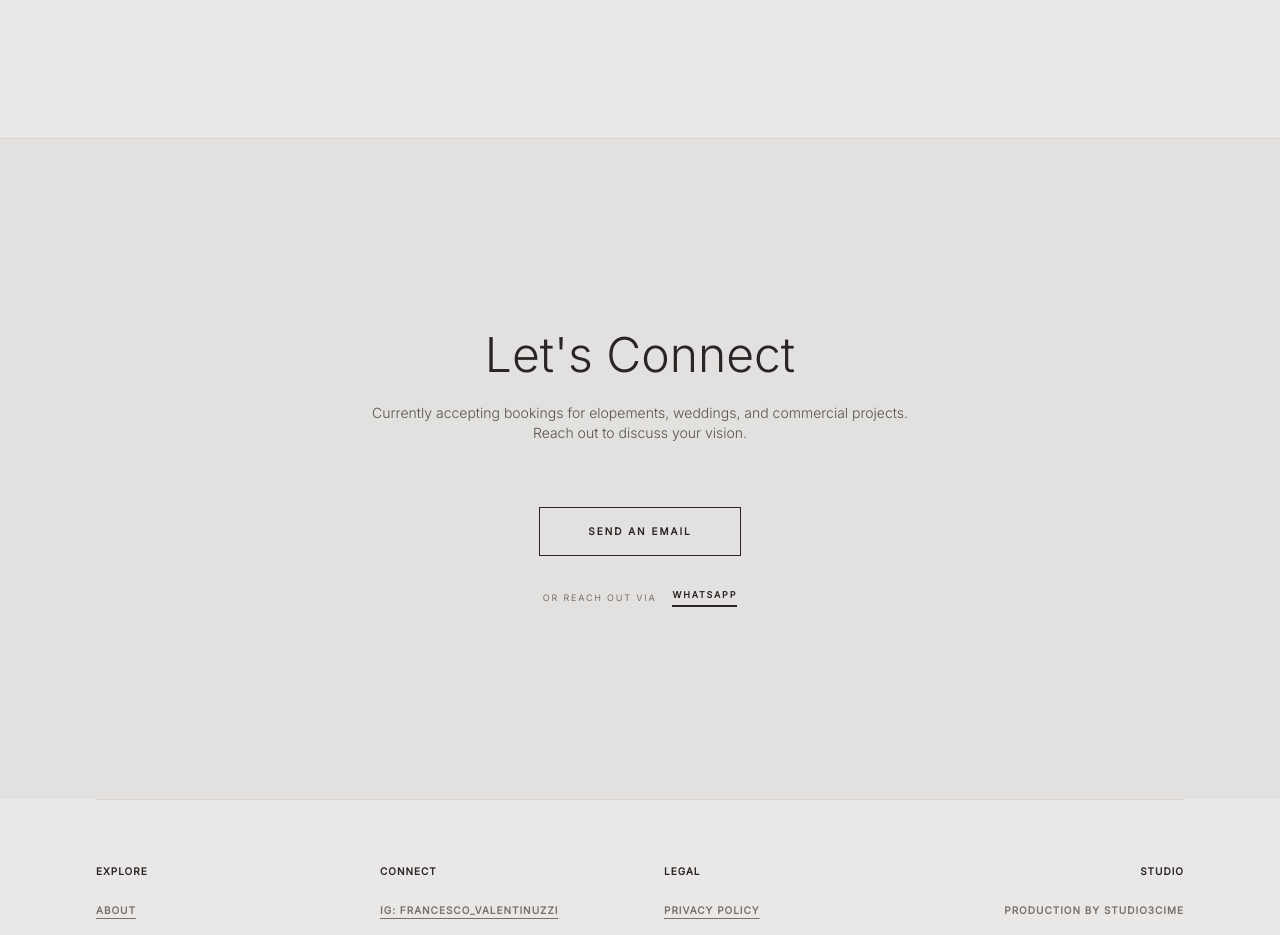
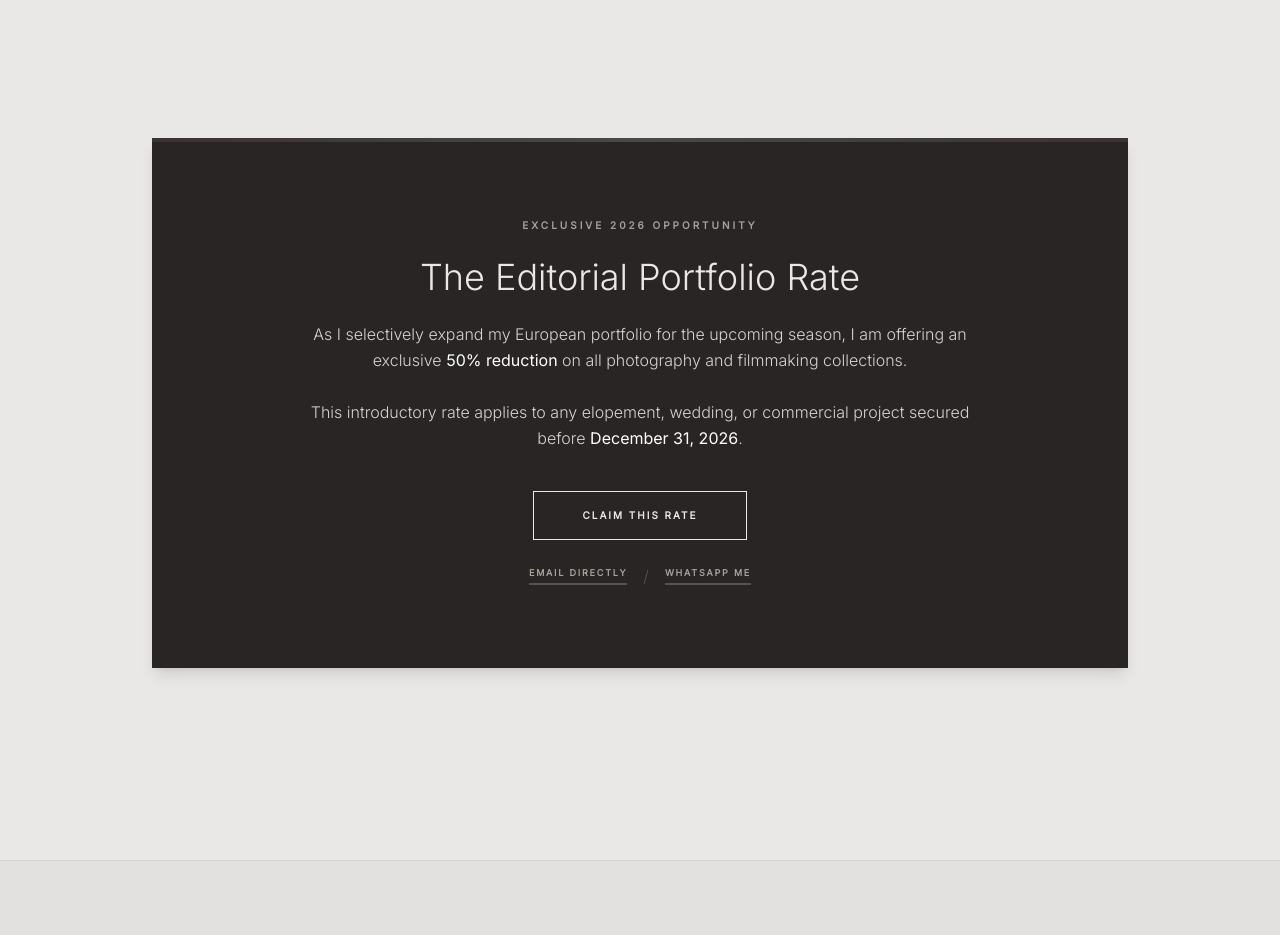
Before and after one commit to fvalentinuzzi-3cime/portfolio-website, a Next.js app: page / in a window 1280 px wide. Shown: the part 4180-5115 px from the top of the page. Built offline with nearby package versions, Linux system fonts and the light colour scheme.

Commit message:
website update 8

```diff
--- a/app/page.tsx
+++ b/app/page.tsx
@@ -4,9 +4,15 @@ import Image from "next/image";
 import Link from "next/link";
 import { Inter } from "next/font/google";
 import { useState, useEffect } from "react";
-import { motion, AnimatePresence } from "framer-motion";
+import { motion, AnimatePresence, Variants } from "framer-motion";
 
 const inter = Inter({ subsets: ["latin"], weight: ["300", "400"] });
+
+// Animation variants for smooth fade-ins
+const fadeUp = {
+  hidden: { opacity: 0, y: 40 },
+  visible: { opacity: 1, y: 0, transition: { duration: 1, ease: "easeOut" } }
+};
 
 export default function Home() {
   const [isMenuOpen, setIsMenuOpen] = useState(false);
@@ -259,6 +265,50 @@ export default function Home() {
           </div>
         </section>
 
+        {/* --- 2026 EDITORIAL RATE BANNER --- */}
+        <motion.section
+          initial="hidden" whileInView="visible" viewport={{ once: true, margin: "-100px" }} variants={fadeUp}
+          className="max-w-5xl mx-auto px-6 mb-32 md:mb-48"
+        >
+          <div className="bg-stone-800 text-[#E9E8E6] p-12 md:p-20 text-center shadow-lg relative overflow-hidden">
+            {/* Subtle background accent */}
+            <div className="absolute top-0 left-0 w-full h-1 bg-gradient-to-r from-stone-500 via-stone-300 to-stone-500 opacity-20"></div>
+
+            <span className="text-[10px] font-bold uppercase tracking-[0.3em] text-stone-400 mb-6 block">Exclusive 2026 Opportunity</span>
+            <h2 className="text-3xl md:text-4xl font-light mb-6">The Editorial Portfolio Rate</h2>
+
+            <p className="text-sm md:text-base text-stone-300 font-light leading-relaxed mb-10 max-w-2xl mx-auto">
+              As I selectively expand my European portfolio for the upcoming season, I am offering an exclusive <strong className="text-white font-medium">50% reduction</strong> on all photography and filmmaking collections.
+              <br /><br />
+              This introductory rate applies to any elopement, wedding, or commercial project secured before <strong className="text-white font-medium">December 31, 2026</strong>.
+            </p>
+
+            <div className="flex flex-col items-center gap-6">
+              <Link href="/#contact" className="inline-block px-12 py-4 border border-[#E9E8E6] text-[#E9E8E6] uppercase font-bold tracking-[0.2em] text-[10px] hover:bg-[#E9E8E6] hover:text-stone-800 transition-colors duration-500">
+                Claim This Rate
+              </Link>
+
+              <div className="flex flex-wrap justify-center items-center gap-4">
+                <a
+                  href="mailto:fvalentinuzzi@studio3cime.com?subject=2026%20Editorial%20Rate%20Inquiry"
+                  className="text-[9px] font-bold uppercase tracking-[0.2em] text-stone-400 hover:text-stone-200 transition-colors border-b-2 border-stone-600 hover:border-stone-300 pb-1"
+                >
+                  Email Directly
+                </a>
+                <span className="text-stone-600 font-light">/</span>
+                <a
+                  href="https://wa.me/393515034609?text=Ciao%20Francesco!%20I%20would%20love%20to%20claim%20the%2050%25%20Editorial%20Portfolio%20Rate."
+                  target="_blank"
+                  rel="noopener noreferrer"
+                  className="text-[9px] font-bold uppercase tracking-[0.2em] text-stone-400 hover:text-stone-200 transition-colors border-b-2 border-stone-600 hover:border-stone-300 pb-1"
+                >
+                  WhatsApp Me
+                </a>
+              </div>
+            </div>
+          </div>
+        </motion.section>
+
         {/* --- CONTACT (No Form) --- */}
         <section id="contact" className="bg-[#E2E1DF] py-32 md:py-48 px-6 border-t border-stone-300">
           <div className="max-w-xl mx-auto text-center">
--- a/app/services/page.tsx
+++ b/app/services/page.tsx
@@ -73,7 +73,7 @@ export default function Services() {
               {/* --- MULTIPLE CONTACT OPTIONS --- */}
               <div className="flex flex-col gap-6">
                 <Link href="/#contact" className="inline-block w-max px-10 py-4 border border-stone-800 text-stone-800 uppercase font-bold tracking-[0.2em] text-[10px] hover:bg-stone-800 hover:text-[#E9E8E6] transition-colors duration-500">
-                  Inquire via Form
+                  Inquire
                 </Link>
 
                 <div className="flex flex-wrap items-center gap-4">
@@ -138,7 +138,7 @@ export default function Services() {
               {/* --- MULTIPLE CONTACT OPTIONS --- */}
               <div className="flex flex-col gap-6">
                 <Link href="/#contact" className="inline-block w-max px-10 py-4 border border-stone-800 text-stone-800 uppercase font-bold tracking-[0.2em] text-[10px] hover:bg-stone-800 hover:text-[#E9E8E6] transition-colors duration-500">
-                  Inquire via Form
+                  Inquire
                 </Link>
 
                 <div className="flex flex-wrap items-center gap-4">
@@ -187,7 +187,7 @@ export default function Services() {
               {/* --- MULTIPLE CONTACT OPTIONS --- */}
               <div className="flex flex-col gap-6">
                 <Link href="/#contact" className="inline-block w-max px-10 py-4 border border-stone-800 text-stone-800 uppercase font-bold tracking-[0.2em] text-[10px] hover:bg-stone-800 hover:text-[#E9E8E6] transition-colors duration-500">
-                  Request via Form
+                  Request a Proposal
                 </Link>
 
                 <div className="flex flex-wrap items-center gap-4">
@@ -213,34 +213,26 @@ export default function Services() {
           </div>
         </section>
 
-        {/* 4. COUPLES SESSIONS (Reversed Layout) */}
-        <section className="max-w-7xl mx-auto px-6 mb-32 md:mb-48">
-          <div className="flex flex-col md:flex-row-reverse gap-12 md:gap-24 items-center">
-            <motion.div initial="hidden" whileInView="visible" viewport={{ once: true, margin: "-100px" }} variants={fadeUp} className="w-full md:w-1/2">
-              <div className="w-full aspect-[4/5] bg-stone-300 relative shadow-sm overflow-hidden">
-                 {/* Replace with your couples image */}
-                 {/* <Image src="/couples-session.jpeg" alt="Couples Session in Italy" fill className="object-cover" /> */}
-              </div>
-            </motion.div>
-
-            <motion.div initial="hidden" whileInView="visible" viewport={{ once: true, margin: "-100px" }} variants={fadeUp} className="w-full md:w-1/2 flex flex-col justify-center">
+        {/* 4. COUPLES SESSIONS (Text Only - Centered) */}
+        <section className="max-w-3xl mx-auto px-6 mb-32 md:mb-48 text-center">
+          <motion.div initial="hidden" whileInView="visible" viewport={{ once: true, margin: "-100px" }} variants={fadeUp} className="flex flex-col justify-center items-center">
             <h2 className="text-[10px] font-bold uppercase tracking-[0.2em] text-stone-500 mb-4">04. Connection</h2>
             <h3 className="text-4xl font-light text-stone-800 mb-6">Couples Sessions</h3>
             <p className="text-sm text-stone-600 font-light leading-relaxed mb-8">
               Whether you are celebrating an engagement, an anniversary, or simply enjoying a romantic getaway in Italy, a couples session is an opportunity to freeze this chapter of your lives. We will spend a few relaxed hours exploring a stunning location together—no stiff poses, just authentic interaction and beautiful light.
             </p>
-              <div className="border-t border-stone-300 pt-6 mb-8">
+            <div className="border-t border-stone-300 pt-6 mb-8 w-full">
               <span className="block text-xl text-stone-800 font-light mb-1">Starting at €200</span>
               <span className="text-[10px] font-bold uppercase tracking-widest text-stone-400">1-2 Hour Sessions</span>
             </div>
 
             {/* --- MULTIPLE CONTACT OPTIONS --- */}
-              <div className="flex flex-col gap-6">
-                <Link href="/#contact" className="inline-block w-max px-10 py-4 border border-stone-800 text-stone-800 uppercase font-bold tracking-[0.2em] text-[10px] hover:bg-stone-800 hover:text-[#E9E8E6] transition-colors duration-500">
+            <div className="flex flex-col items-center gap-6">
+              <Link href="/#contact" className="inline-block px-10 py-4 border border-stone-800 text-stone-800 uppercase font-bold tracking-[0.2em] text-[10px] hover:bg-stone-800 hover:text-[#E9E8E6] transition-colors duration-500">
                 Book a Session
               </Link>
 
-                <div className="flex flex-wrap items-center gap-4">
+              <div className="flex flex-wrap justify-center items-center gap-4">
                 <a
                   href="mailto:fvalentinuzzi@studio3cime.com?subject=Couples%20Session%20Inquiry"
                   className="text-[9px] font-bold uppercase tracking-[0.2em] text-stone-800 hover:text-stone-500 transition-colors border-b-2 border-stone-800 hover:border-stone-500 pb-1"
@@ -258,39 +250,29 @@ export default function Services() {
                 </a>
               </div>
             </div>
-
           </motion.div>
-          </div>
         </section>
 
-        {/* 5. PRIVATE EVENTS */}
-        <section className="max-w-7xl mx-auto px-6 mb-32 md:mb-48">
-          <div className="flex flex-col md:flex-row gap-12 md:gap-24 items-center">
-            <motion.div initial="hidden" whileInView="visible" viewport={{ once: true, margin: "-100px" }} variants={fadeUp} className="w-full md:w-1/2">
-              <div className="w-full aspect-[4/5] bg-stone-300 relative shadow-sm overflow-hidden">
-                 {/* Replace with your private events image */}
-                 {/* <Image src="/private-events.jpeg" alt="Luxury Private Event" fill className="object-cover" /> */}
-              </div>
-            </motion.div>
-
-            <motion.div initial="hidden" whileInView="visible" viewport={{ once: true, margin: "-100px" }} variants={fadeUp} className="w-full md:w-1/2 flex flex-col justify-center">
+        {/* 5. PRIVATE EVENTS (Text Only - Centered) */}
+        <section className="max-w-3xl mx-auto px-6 mb-32 md:mb-48 text-center">
+          <motion.div initial="hidden" whileInView="visible" viewport={{ once: true, margin: "-100px" }} variants={fadeUp} className="flex flex-col justify-center items-center">
             <h2 className="text-[10px] font-bold uppercase tracking-[0.2em] text-stone-500 mb-4">05. Celebration</h2>
             <h3 className="text-4xl font-light text-stone-800 mb-6">Private Events</h3>
             <p className="text-sm text-stone-600 font-light leading-relaxed mb-8">
               From exclusive milestone birthdays to intimate luxury retreats and rehearsal dinners, I provide discreet, comprehensive coverage for private events. My approach ensures that the atmosphere, the candid moments, and the intricate details of your celebration are documented with the highest editorial standard.
             </p>
-              <div className="border-t border-stone-300 pt-6 mb-8">
+            <div className="border-t border-stone-300 pt-6 mb-8 w-full">
               <span className="block text-xl text-stone-800 font-light mb-1">Custom Quoted</span>
               <span className="text-[10px] font-bold uppercase tracking-widest text-stone-400">Tailored to event scope</span>
             </div>
 
             {/* --- MULTIPLE CONTACT OPTIONS --- */}
-              <div className="flex flex-col gap-6">
-                <Link href="/#contact" className="inline-block w-max px-10 py-4 border border-stone-800 text-stone-800 uppercase font-bold tracking-[0.2em] text-[10px] hover:bg-stone-800 hover:text-[#E9E8E6] transition-colors duration-500">
+            <div className="flex flex-col items-center gap-6">
+              <Link href="/#contact" className="inline-block px-10 py-4 border border-stone-800 text-stone-800 uppercase font-bold tracking-[0.2em] text-[10px] hover:bg-stone-800 hover:text-[#E9E8E6] transition-colors duration-500">
                 Request a Quote
               </Link>
 
-                <div className="flex flex-wrap items-center gap-4">
+              <div className="flex flex-wrap justify-center items-center gap-4">
                 <a
                   href="mailto:fvalentinuzzi@studio3cime.com?subject=Private%20Event%20Inquiry"
                   className="text-[9px] font-bold uppercase tracking-[0.2em] text-stone-800 hover:text-stone-500 transition-colors border-b-2 border-stone-800 hover:border-stone-500 pb-1"
@@ -308,9 +290,7 @@ export default function Services() {
                 </a>
               </div>
             </div>
-
           </motion.div>
-          </div>
         </section>
 
       </main>
```
Lines whose indentation alone changed are shown as unchanged.
